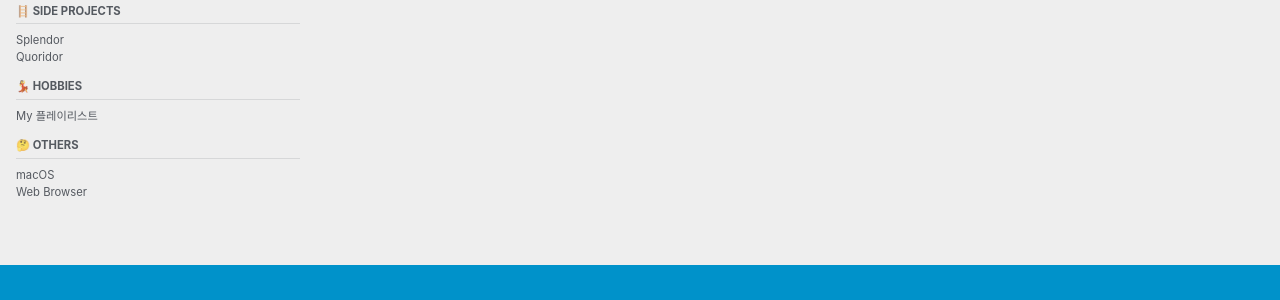
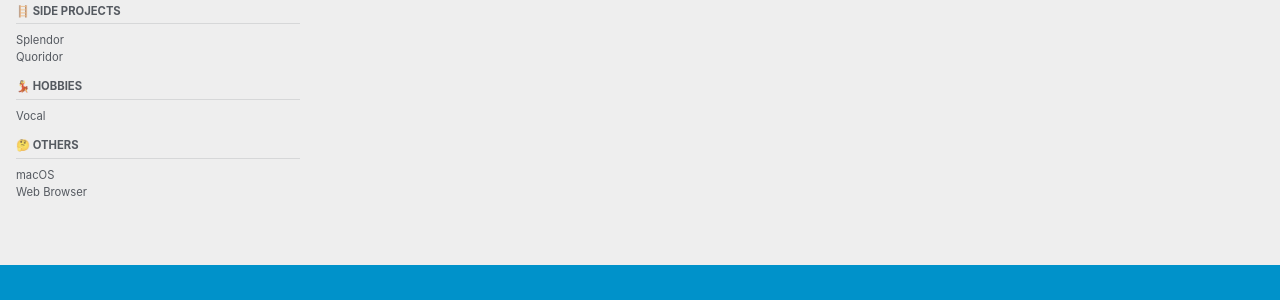
Before and after one commit to Hepheir/archived-hepheir.github.io, a Jekyll site: the page built from index.html, in a window 1280 px wide. Shown: the part 557-857 px from the top of the page. Built offline with Jekyll 4.4.1, drawn with Linux system fonts in a browser that asks for light colours; cached includes are drawn as plain includes; the list of posts is cut into pages by our own code; comment, search, counter and statistics services are not loaded.

Commit message:
config: Add "Vocal" on sidebar nav

```diff
--- a/_data/navigation.yml
+++ b/_data/navigation.yml
@@ -40,8 +40,8 @@ categories:
 
   - title: "💃 Hobbies"
     children:
-      - title: "My 플레이리스트"
-        url: /categories/#my-playlist
+      - title: "Vocal"
+        url: /categories/#vocal
 
   - title: "🤔 Others"
     children:
```
